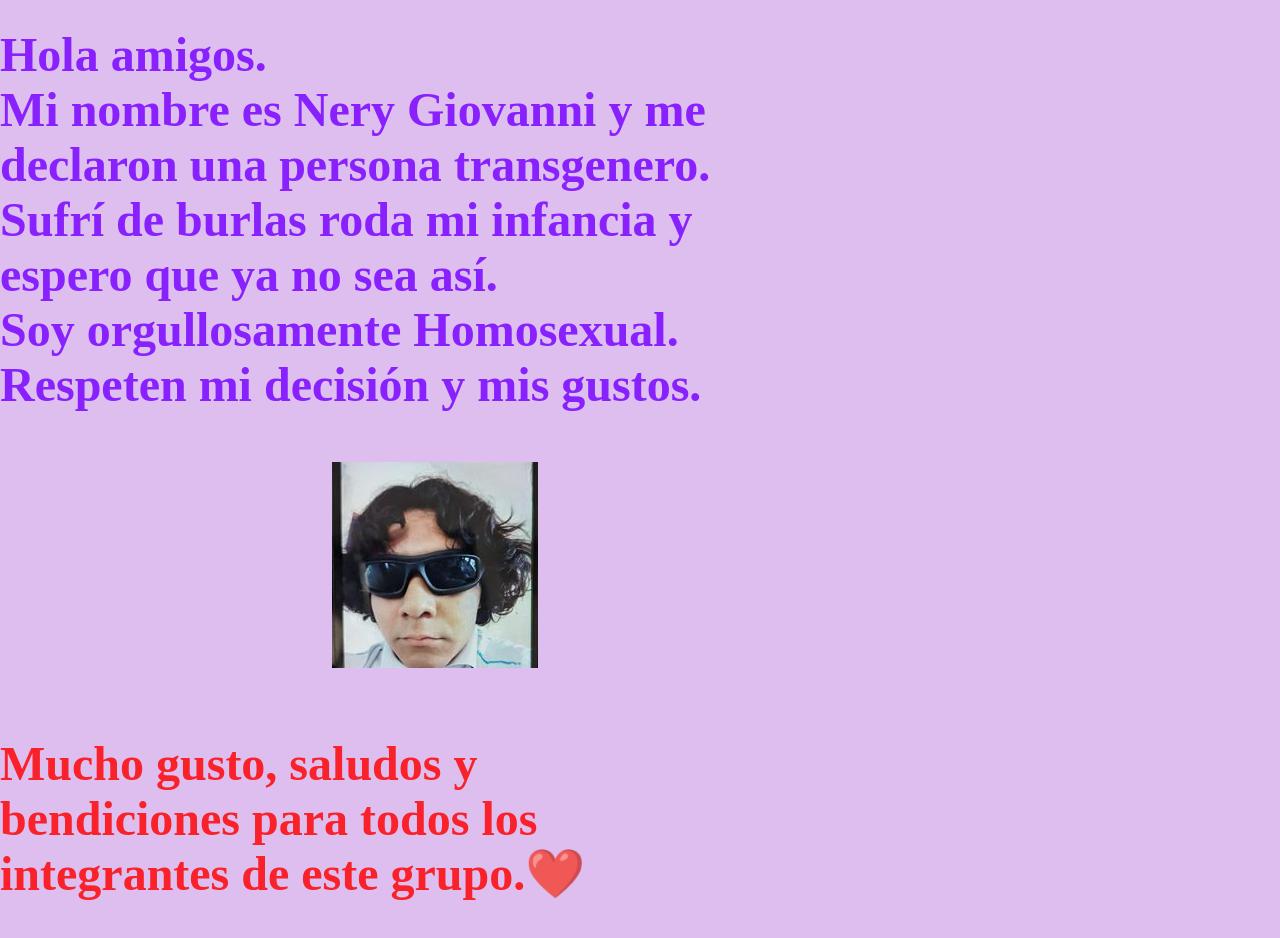
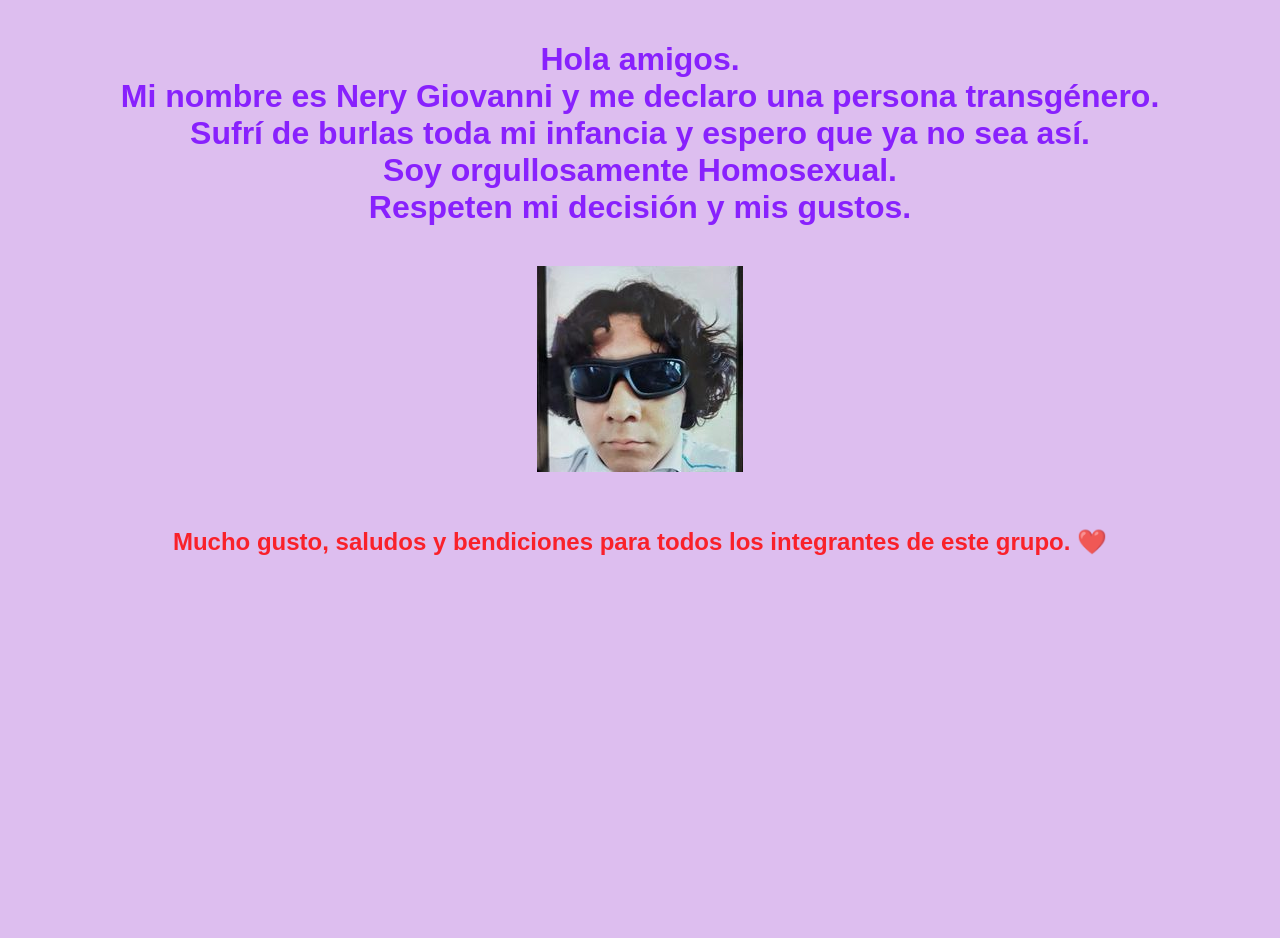
Before and after one commit to bdjoshua/neryhomo, a plain HTML site: page index.html in a window 1280 px wide. After the commit the page ends 800 px from the top, so only its background shows below. Drawn offline with Linux system fonts and the light colour scheme.

Commit message:
Add files via upload

```diff
--- a/index.html
+++ b/index.html
@@ -7,42 +7,53 @@
     <style>
         body {
             display: flex;
+            flex-direction: column;
             justify-content: center;
             align-items: center;
-            height: 120vh;
-            width: 90vh;
             margin: 0;
+            padding: 20px;
             background-color: #a858d663;
+            font-family: Arial, sans-serif;
+            box-sizing: border-box;
         }
         h1 {
-            font-size: 3rem;
+            font-size: 2rem;
             color: #7700ffd3;
+            text-align: center;
+            margin-bottom: 20px;
         }
-        .text{
+        .text {
             color: #ff0000d3;
-            font-size: 3rem;
+            font-size: 1.5rem;
+            text-align: center;
+            margin-top: 20px;
+        }
+        img {
+            max-width: 100%;
+            height: auto;
+            margin-top: 20px;
         }
         .image-container {
-            display: flex;
-            justify-content: center;
-            align-items: center;
-            height: 100vh;
+            text-align: center;
         }
     </style>
 </head>
+<body>
 
-    <div><h1>Hola amigos.
-        <br> Mi nombre es Nery Giovanni y me declaron una persona transgenero.
-        <br> Sufrí de burlas roda mi infancia y espero que ya no sea así.
+    <h1>Hola amigos.
+        <br> Mi nombre es Nery Giovanni y me declaro una persona transgénero.
+        <br> Sufrí de burlas toda mi infancia y espero que ya no sea así.
         <br> Soy orgullosamente Homosexual.
-        <br> Respeten mi decisión y mis gustos.</h1>
-        <br>&nbsp;&nbsp;&nbsp;&nbsp;&nbsp;&nbsp;&nbsp;&nbsp;&nbsp;&nbsp;&nbsp;&nbsp;&nbsp;&nbsp;&nbsp;&nbsp;&nbsp;&nbsp;&nbsp;&nbsp;&nbsp;&nbsp;&nbsp;&nbsp;&nbsp;&nbsp;&nbsp;&nbsp;&nbsp;&nbsp;&nbsp;&nbsp;&nbsp;&nbsp;&nbsp;&nbsp;&nbsp;&nbsp;&nbsp;&nbsp;&nbsp;&nbsp;&nbsp;&nbsp;&nbsp;&nbsp;&nbsp;&nbsp;&nbsp;&nbsp;&nbsp;&nbsp;&nbsp;&nbsp;&nbsp;&nbsp;&nbsp;&nbsp;&nbsp;&nbsp;&nbsp;&nbsp;&nbsp;&nbsp;&nbsp;&nbsp;&nbsp;&nbsp;&nbsp;&nbsp;&nbsp;&nbsp;&nbsp;&nbsp;&nbsp;&nbsp;&nbsp;&nbsp;&nbsp;&nbsp;&nbsp;&nbsp;
+        <br> Respeten mi decisión y mis gustos.
+    </h1>
+
+    <div class="image-container">
         <img src="pinchenery.jpg" alt="Nery">
-    <div class="text"> <h4>Mucho gusto, saludos y bendiciones para todos los integrantes de este grupo.❤️</h4>
+    </div>
 
-    </div></div></div>
+    <div class="text">
+        <h4>Mucho gusto, saludos y bendiciones para todos los integrantes de este grupo. ❤️</h4>
+    </div>
 
 </body>
-
-</div>
 </html>
```
